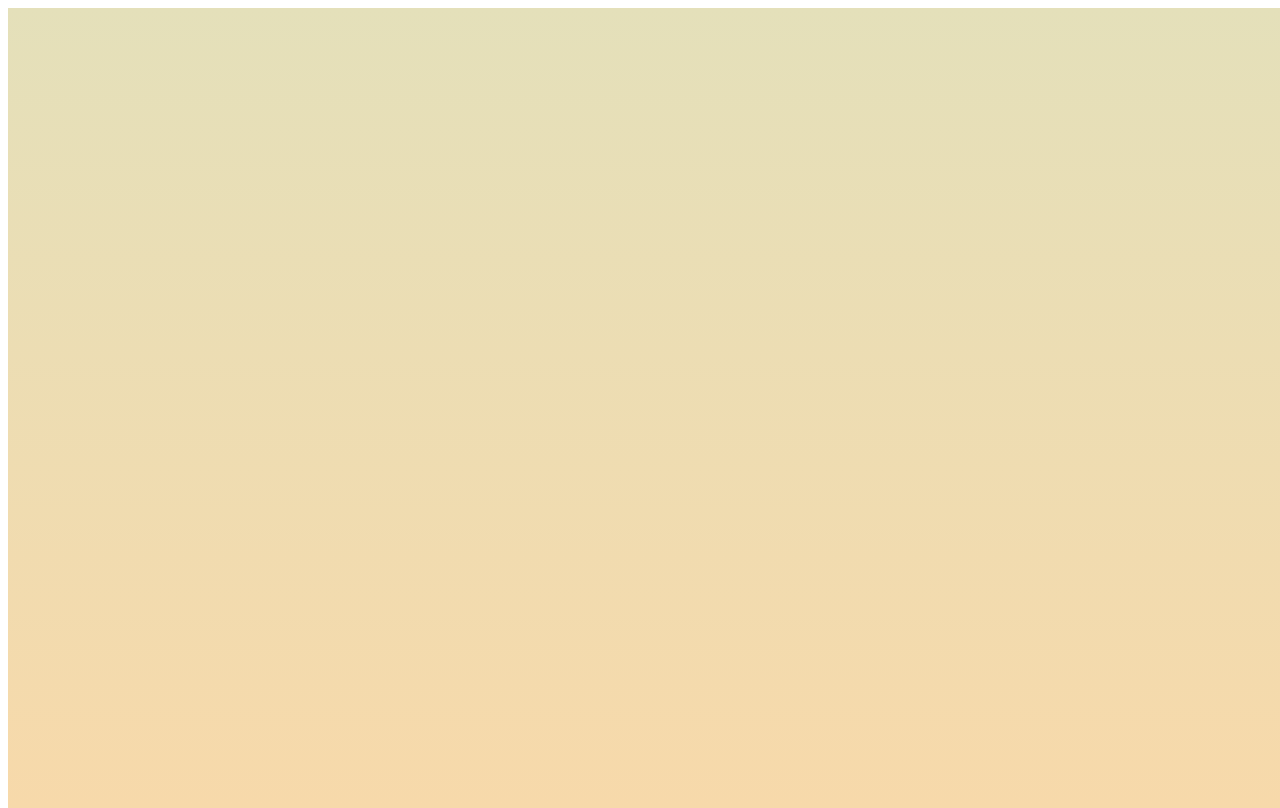
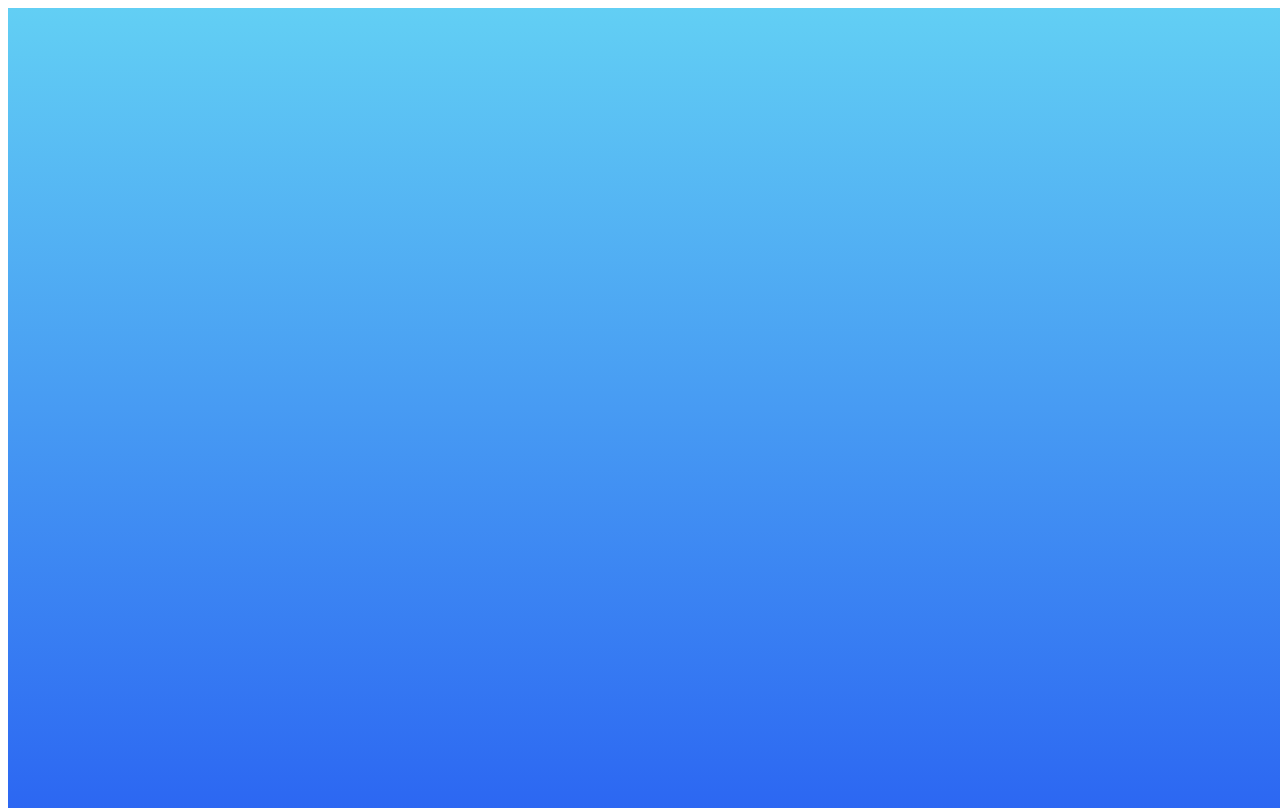
Before and after one commit to giuliodalbono/interactive-graphics-final-project, a plain HTML site: page index.html in a window 1280 px wide. Drawn offline with nearby package versions, Linux system fonts and the light colour scheme.

Commit message:
Fixed changed background color

```diff
--- a/resources/css/style.css
+++ b/resources/css/style.css
@@ -3,5 +3,5 @@
     width: 100%;
     height: 100%;
     overflow: hidden;
-    background: linear-gradient(#e4e0ba, #f7d9aa);
+    background: linear-gradient(#62cff4, #2c67f2);
 }
```
